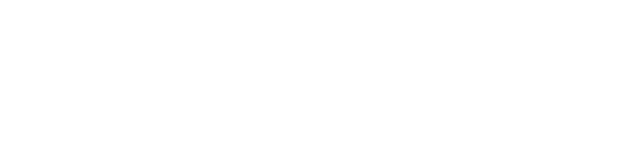
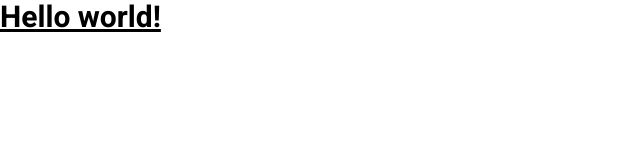
Before and after one commit to HelyesE/1120_Beadando, a plain HTML site: page index.html in a window 1280 px wide. Shown: the whole page, without its empty margins (0-640 px from the left). Drawn offline with nearby package versions, Linux system fonts and the light colour scheme.

Commit message:
CSS added to HTML

```diff
--- a/index.html
+++ b/index.html
@@ -4,8 +4,15 @@
     <meta charset="UTF-8">
     <meta name="viewport" content="width=device-width, initial-scale=1.0">
     <title>Kezdőlap</title>
+    <script src="https://cdn.jsdelivr.net/npm/@tailwindcss/browser@4"></script>
+    <link rel="preconnect" href="https://fonts.googleapis.com">
+    <link rel="preconnect" href="https://fonts.gstatic.com" crossorigin>
+    <link href="https://fonts.googleapis.com/css2?family=Heebo:wght@100..900&display=swap" rel="stylesheet">
+    <link rel="stylesheet" href="style.css">
 </head>
 <body>
-
+    <h1 class="text-3xl font-bold underline">
+        Hello world!
+      </h1>
 </body>
 </html>
--- /dev/null
+++ b/style.css
@@ -0,0 +1,3 @@
+*{
+    font-family: "Heebo", sans-serif;
+}
```
